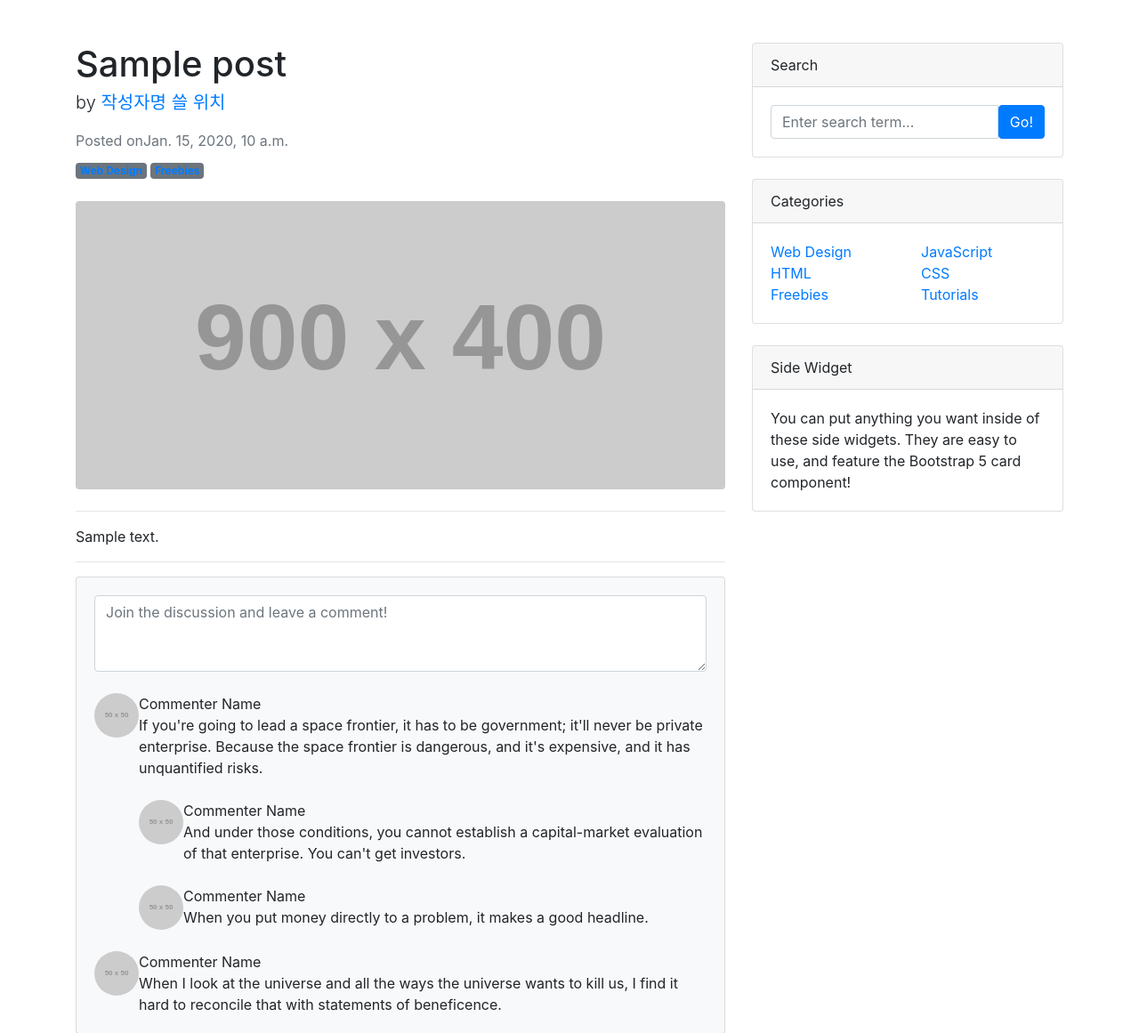
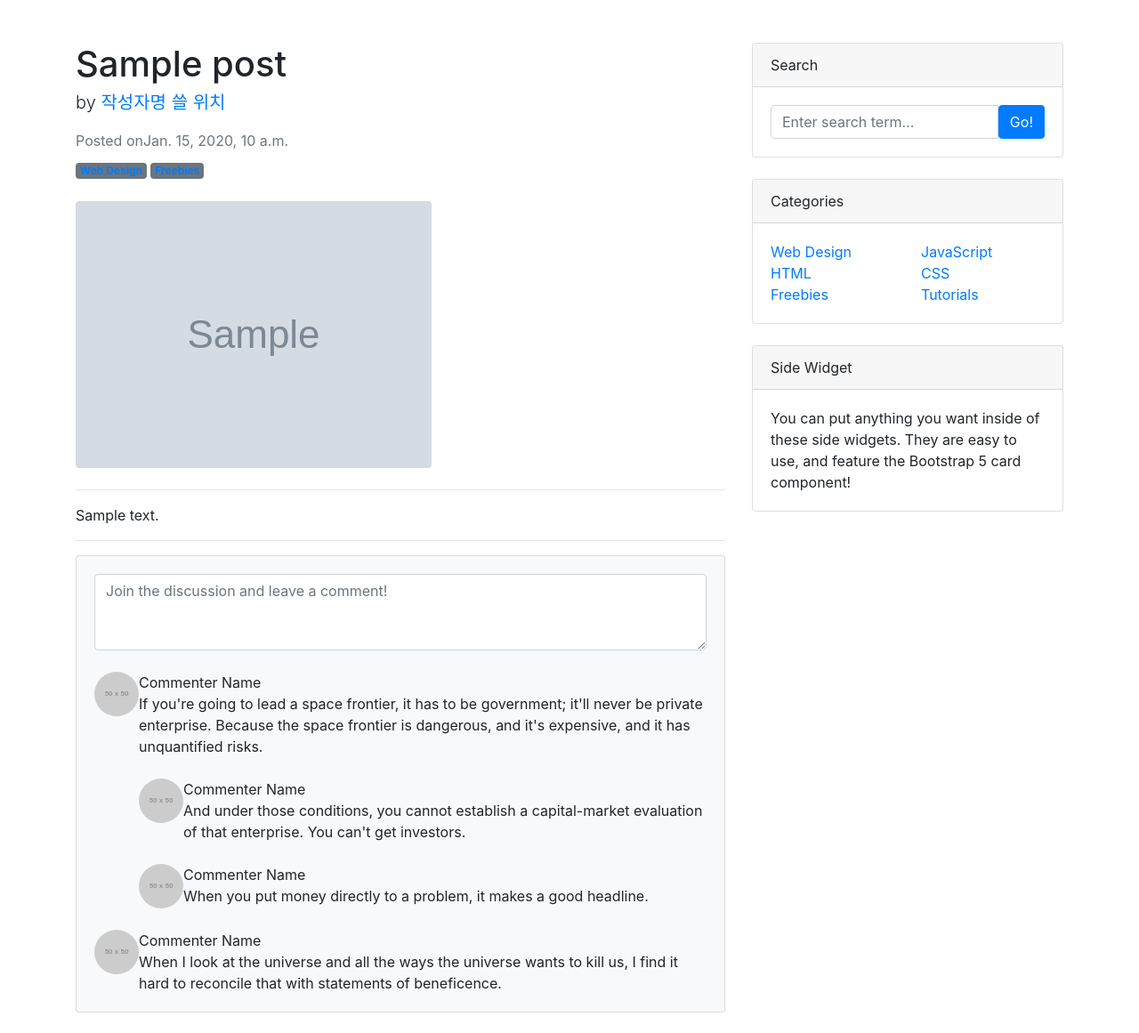
Before and after one commit to Hongiktravel/-2021, a Django app: page /blog/1/ in a window 1280 px wide. Shown: the part 56-1217 px from the top of the page at 89% size. Run offline with Django 3.2, Linux system fonts and the light colour scheme; tables that the repository leaves empty hold one stand-in row (values such as "Sample post"); grey boxes marked "Sample" are stand-in pictures; grey boxes labelled with a size stand in for pictures from a placeholder-image service; parts of the project's set-up code (start-up, migrations or seed data) failed here and were passed over; some libraries are stand-ins or nearby versions.

Commit message:
포스트 상세 페이지에 대표 이미지 출력하기

```diff
--- a/blog/templates/blog/post_detail.html
+++ b/blog/templates/blog/post_detail.html
@@ -51,7 +51,7 @@
                     <a class="badge bg-secondary text-decoration-none link-light" href="#!">Freebies</a>
                 </header>
                 <!-- Preview image figure-->
-                <figure class="mb-4"><img class="img-fluid rounded" src="https://dummyimage.com/900x400/ced4da/6c757d.jpg" alt="..." /></figure>
+                <figure class="mb-4"><img class="img-fluid rounded" src="{{post.head_image.url}}" alt="{{post.title}}" /></figure>
                 <!-- Post content-->
                 <hr>
                 <p>{{ post.content }}</p>
```
